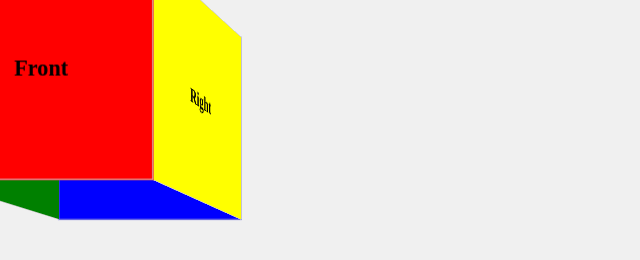
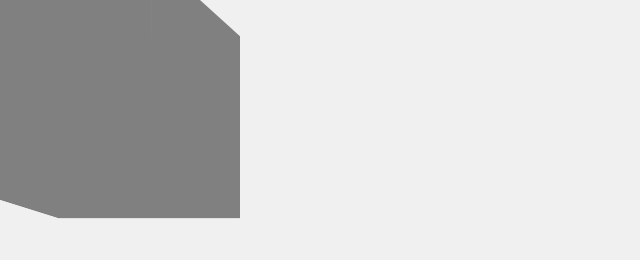
Before and after one commit to Csscvr/TheSurvey, a plain HTML site: page index.html in a window 1280 px wide. Shown: the whole page, without its empty margins (0-640 px from the left). Drawn offline with Linux system fonts and the light colour scheme.

Commit message:
Update styles.css

```diff
--- a/styles.css
+++ b/styles.css
@@ -12,6 +12,10 @@ body {
     width: 100vw;
     height: 100vh;
     perspective: 1000px;
+    position: absolute; /* Centering the scene */
+    top: 50%;
+    left: 50%;
+    transform: translate(-50%, -50%); /* Centering the scene */
 }
 
 .room {
@@ -26,16 +30,18 @@ body {
     position: absolute;
     width: 200px;
     height: 200px;
-    background-color: rgba(255, 255, 255, 0.8);
-    border: 1px solid #ccc;
-    display: flex;
-    justify-content: center;
-    align-items: center;
-    font-size: 20px;
-    font-weight: bold;
+    background-color: gray; /* Wall color */
 }
 
-.front { background-color: red;    transform: rotateY(  0deg) translateZ(100px); }
-.back  { background-color: blue;   transform: rotateY(180deg) translateZ(100px); }
-.left  { background-color: green;  transform: rotateY(-90deg) translateZ(100px); }
-.right { background-color: yellow; transform: rotateY( 90deg) translateZ(100px); }
+.front { transform: rotateY(  0deg) translateZ(100px); }
+.back  { transform: rotateY(180deg) translateZ(100px); }
+.left  { transform: rotateY(-90deg) translateZ(100px); }
+.right { transform: rotateY( 90deg) translateZ(100px); }
+
+.floor {
+    position: absolute;
+    width: 200px;
+    height: 200px;
+    background-color: brown; /* Floor color */
+    transform: rotateX(90deg) translateY(100px); /* Positioning the floor */
+}
```
